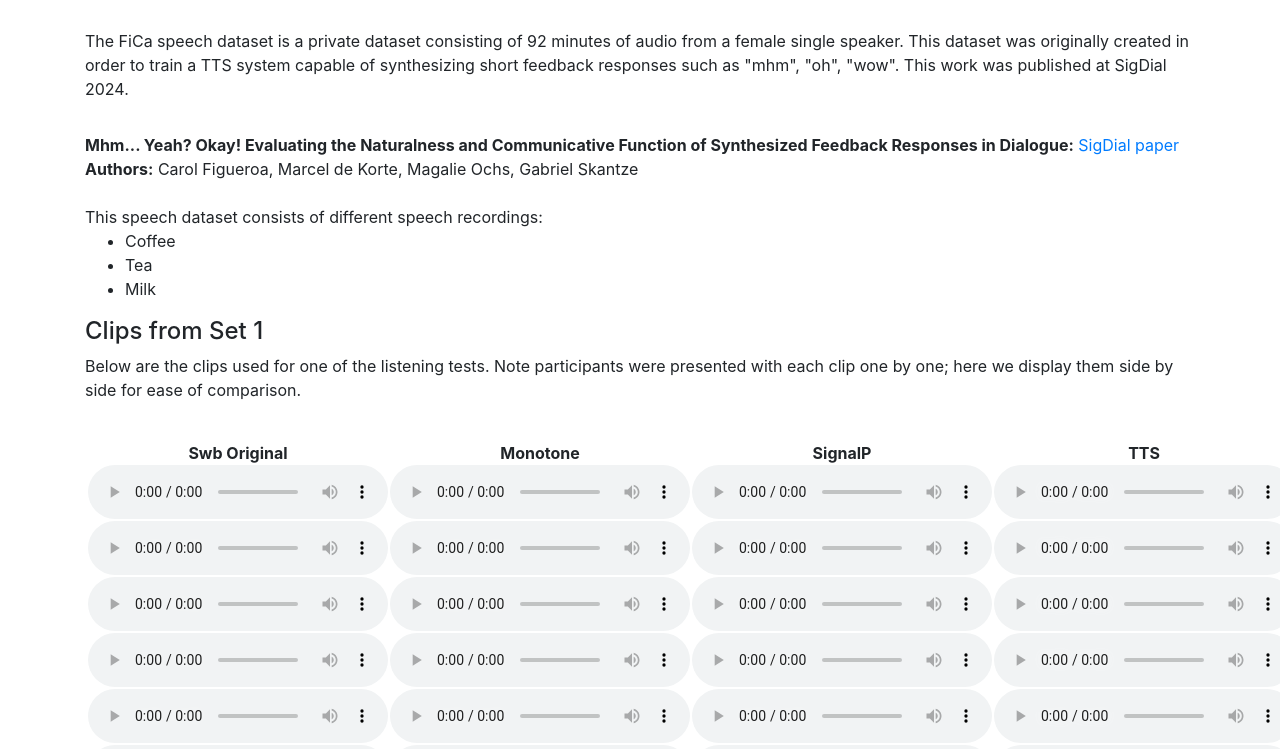
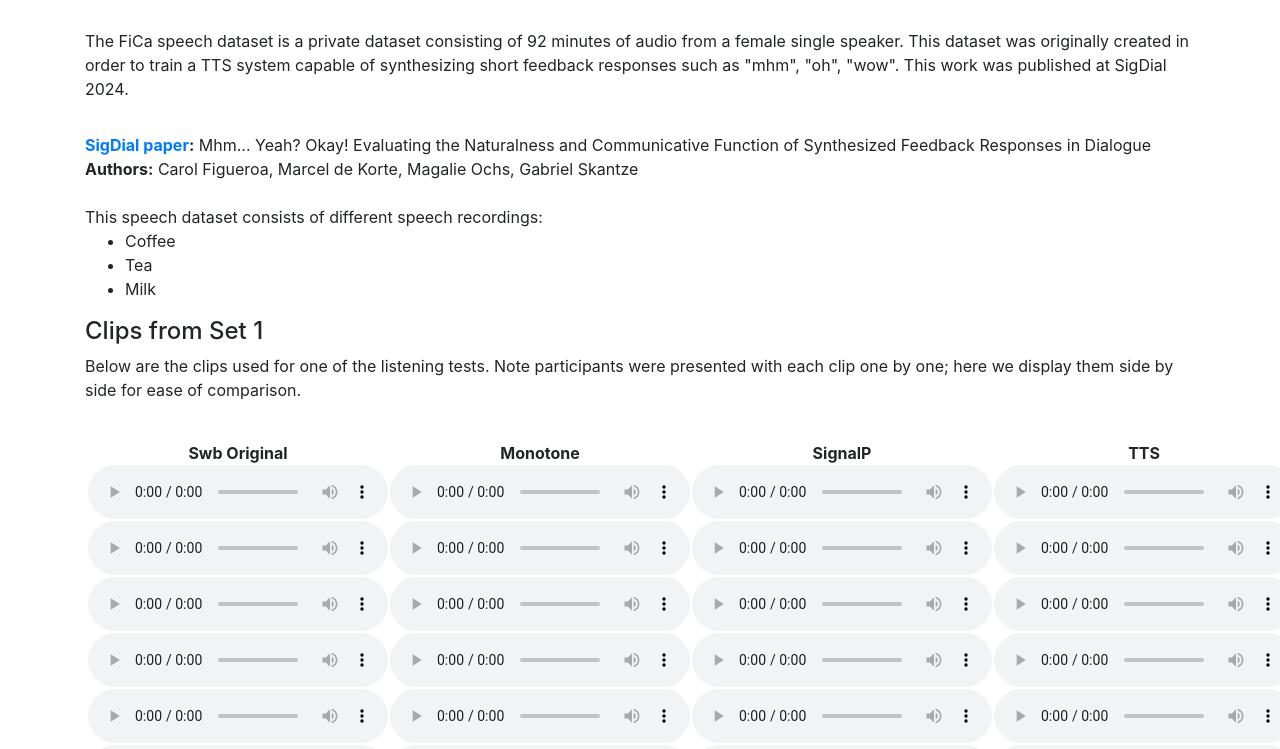
Before and after one commit to carolfigPhD/FiCa-speech-dataset, a plain HTML site: page index.html in a window 1280 px wide. Shown: the part 51-800 px from the top of the page. Drawn offline with nearby package versions, Linux system fonts and the light colour scheme.

Commit message:
Update index.html

```diff
--- a/index.html
+++ b/index.html
@@ -19,7 +19,7 @@
 
       <p> The FiCa speech dataset is a private dataset consisting of 92 minutes of audio from a female single speaker. This dataset was originally created in order to train a TTS system capable of synthesizing short feedback responses such as "mhm", "oh", "wow". This work was published at SigDial 2024. </p>
 
-    <div style="padding-top:16px;"><b>Mhm... Yeah? Okay! Evaluating the Naturalness and Communicative Function of Synthesized Feedback Responses in Dialogue:</b> <a href="https://aclanthology.org/2024.sigdial-1.46/">SigDial paper</a>
+    <div style="padding-top:16px;"><b> <a href="https://aclanthology.org/2024.sigdial-1.46/">SigDial paper</a>:</b> Mhm... Yeah? Okay! Evaluating the Naturalness and Communicative Function of Synthesized Feedback Responses in Dialogue
       <br>
     </div>
     <div><b>Authors:</b> Carol Figueroa, Marcel de Korte, Magalie Ochs, Gabriel Skantze </div>
```
